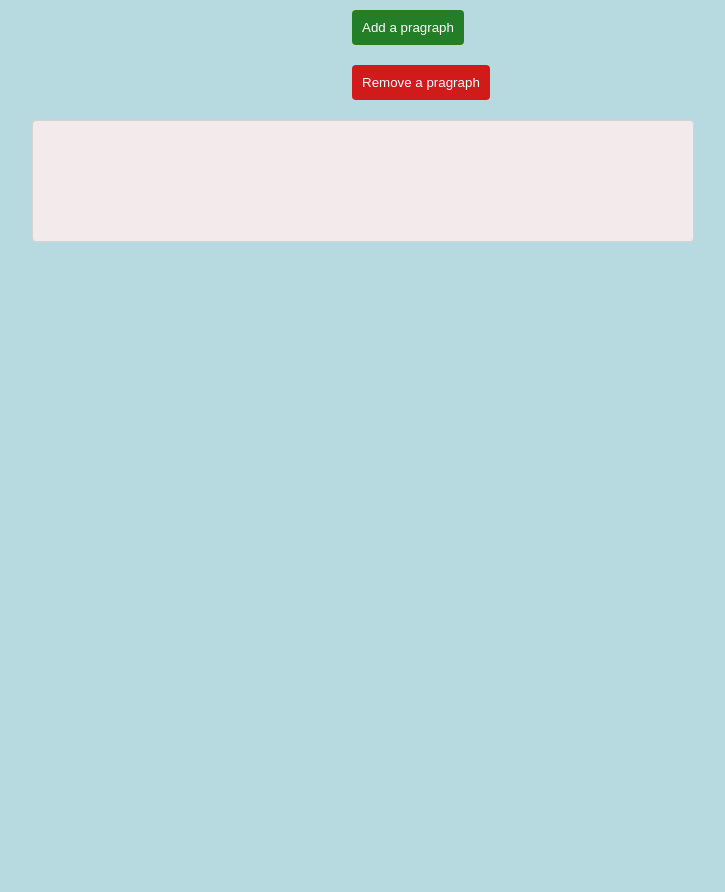
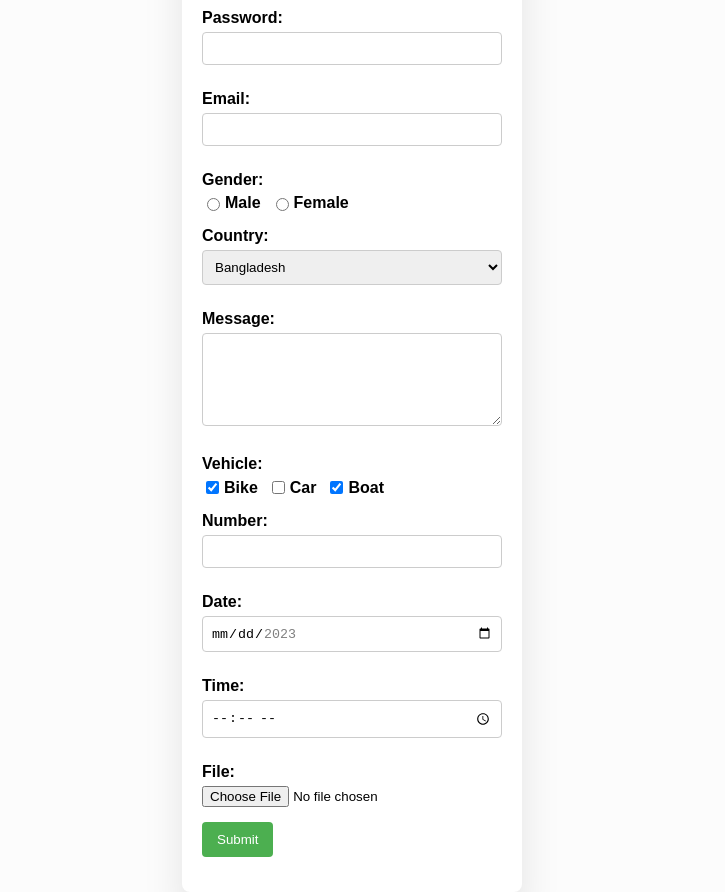
Before and after one commit to AsifZaman777/Basic-Mern, a plain HTML site: page DOM/index.html in a window 1280 px wide. Shown: the whole page, without its empty margins (288-1013 px from the left). Before the commit the page ends 800 px from the top, so only its background shows below. Drawn offline with Linux system fonts and the light colour scheme.

Commit message:
form updated

```diff
--- a/DOM/index.css
+++ b/DOM/index.css
@@ -1,56 +1,61 @@
-body
-{
-    background-color: #b6dae0;
+body {
+    font-family: Arial, sans-serif;
+    background-color: #fcfcfc;
+    display: flex;
+    justify-content: center;
+    align-items: center;
+    height: 100vh;
     margin: 0;
 }
-
-#addParagraphButton{
-    margin:10px;
-    padding: 10px;
-    background-color: #247d27;
+form {
+    background-color: #ffffff;
+    padding: 20px;
+    border-radius: 8px;
+    box-shadow: 0px 30px 40px rgba(0, 0, 0, 0.1);
+    width: 300px;
+}
+form label {
+    display: block;
+    margin-bottom: 5px;
+    font-weight: bold;
+}
+form input[type="text"],
+form input[type="password"],
+form input[type="email"],
+form input[type="number"],
+form input[type="date"],
+form input[type="time"],
+form textarea,
+form select {
+    width: 100%;
+    padding: 8px;
+    margin-bottom: 10px;
+    border: 1px solid #cccccc;
+    border-radius: 4px;
+    box-sizing: border-box;
+}
+form input[type="radio"],
+form input[type="checkbox"] {
+    margin-right: 5px;
+}
+form input[type="submit"] {
+    background-color: #4CAF50;
     color: white;
+    padding: 10px 15px;
     border: none;
     border-radius: 4px;
     cursor: pointer;
-    margin-left: 50%;
-    transition: 0.25s;
 }
-
-#addParagraphButton:hover
-{
-    background-color: #09220a;
-    transform: scale(1.1);
+form input[type="submit"]:hover {
+    background-color: #45a049;
 }
-
-
-#paraGraphContainer
-{
-    margin: 10px;
-    padding: 10px;
-    background-color: #f3ebeb;
-    border-radius: 4px;
-    border: 1px solid #d3d3d3;
-    width: 50%;
-    height: 100px;
-    margin-left: 25%;
+.form-group {
+    margin-bottom: 15px;
 }
-
-
-#removeParagraphButton
-{
-    margin:10px;
-    padding: 10px;
-    background-color: #d11a1a;
-    color: white;
-    border: none;
-    border-radius: 4px;
-    cursor: pointer;
-    margin-left: 50%;
-    transition: 0.25s;
+.form-group-inline {
+    display: flex;
+    align-items: center;
 }
-
-#removeParagraphButton:hover
-{
-    background-color: #6b0b0b;
-    transform: scale(1.1);
+.form-group-inline label {
+    margin: 0 10px 0 0;
 }
--- a/DOM/index.html
+++ b/DOM/index.html
@@ -7,14 +7,95 @@
     <link rel="stylesheet" href="index.css">
 </head>
 <body>
-    <button id="addParagraphButton">Add a pragraph</button>
-    <button id="removeParagraphButton">Remove a pragraph</button>
+    <form action="">
+        <!-- Name -->
+        <div class="form-group">
+            <label for="name">Name:</label>
+            <input type="text" id="name" name="name">
+        </div>
 
-    <div id="paraGraphContainer">
+        <!-- Password -->
+        <div class="form-group">
+            <label for="password">Password:</label>
+            <input type="password" id="password" name="password">
+        </div>
 
-    </div>
+        <!-- Email -->
+        <div class="form-group">
+            <label for="email">Email:</label>
+            <input type="email" id="email" name="email">
+        </div>
 
+        <!-- Gender -->
+        <div class="form-group">
+            <label for="gender">Gender:</label>
+            <div class="form-group-inline">
+                <input type="radio" id="male" name="gender" value="male">
+                <label for="male">Male</label>
+                <input type="radio" id="female" name="gender" value="female">
+                <label for="female">Female</label>
+            </div>
+        </div>
 
-    <script src="document-object-model.js"></script>
+        <!-- Country -->
+        <div class="form-group">
+            <label for="country">Country:</label>
+            <select name="country" id="country">
+                <option value="Nigeria">Nigeria</option>
+                <option value="Ghana">Ghana</option>
+                <option value="Togo">Togo</option>
+                <option value="Benin">Benin</option>
+                <option value="Bangladesh" selected>Bangladesh</option>
+            </select>
+        </div>
+
+        <!-- Message -->
+        <div class="form-group">
+            <label for="message">Message:</label>
+            <textarea name="message" id="message" cols="30" rows="5"></textarea>
+        </div>
+
+        <!-- Vehicle -->
+        <div class="form-group">
+            <label for="vehicle">Vehicle:</label>
+            <div class="form-group-inline">
+                <input type="checkbox" id="bike" name="vehicle" value="Bike" checked>
+                <label for="bike">Bike</label>
+                <input type="checkbox" id="car" name="vehicle" value="Car">
+                <label for="car">Car</label>
+                <input type="checkbox" id="boat" name="vehicle" value="Boat" checked>
+                <label for="boat">Boat</label>
+            </div>
+        </div>
+
+        <!-- Number -->
+        <div class="form-group">
+            <label for="number">Number:</label>
+            <input type="number" id="number" name="number">
+        </div>
+
+        <!-- Date -->
+        <div class="form-group">
+            <label for="date">Date:</label>
+            <input type="date" id="date" name="date" min="2023-01-01" max="2023-12-31">
+        </div>
+
+        <!-- Time -->
+        <div class="form-group">
+            <label for="time">Time:</label>
+            <input type="time" id="time" name="time">
+        </div>
+
+        <div class="form-group">
+            <label for="file">File:</label>
+            <input type="file" id="file" name="file">
+        </div>
+
+        <!-- Submit -->
+        <div class="form-group">
+            <input type="submit" value="Submit">
+        </div>
+    </form>
+    <script src="form-validation.js"></script>
 </body>
 </html>
```
Also changed, not shown: DOM/form-validation.js (added).
